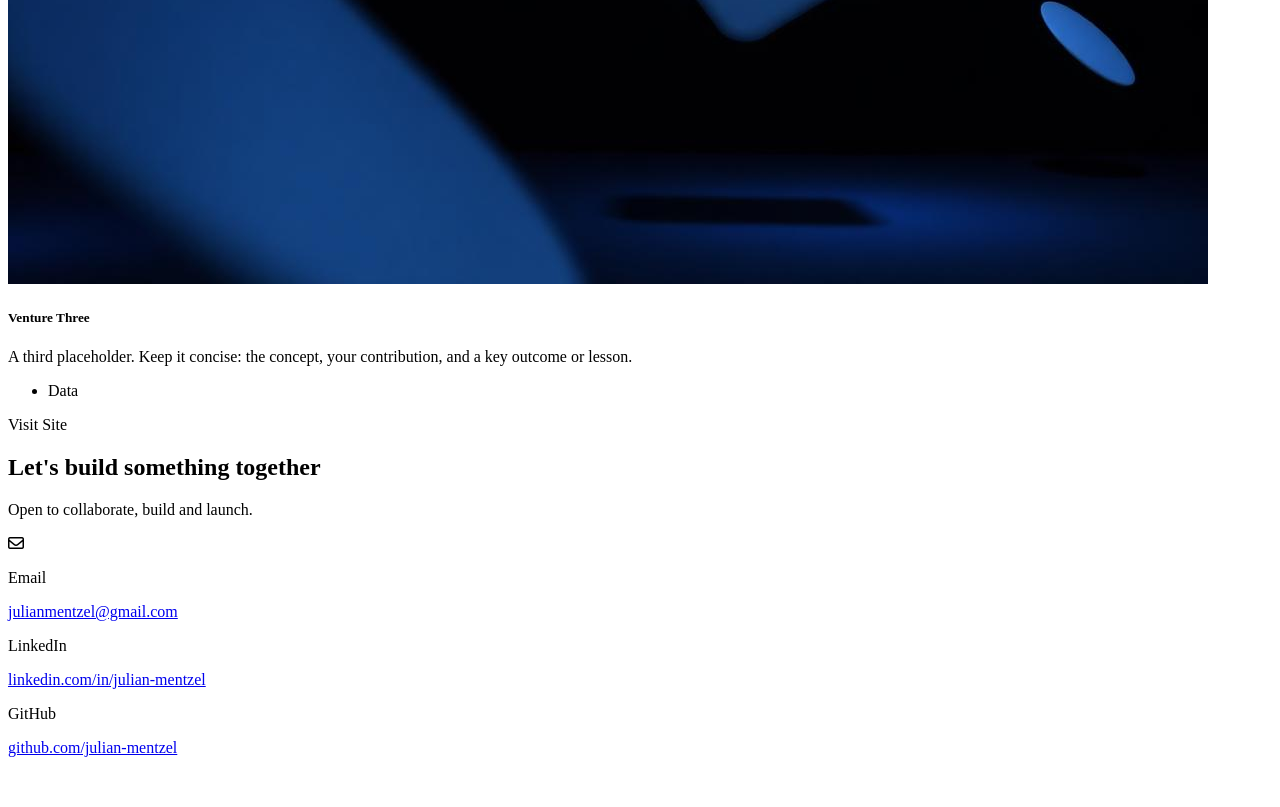
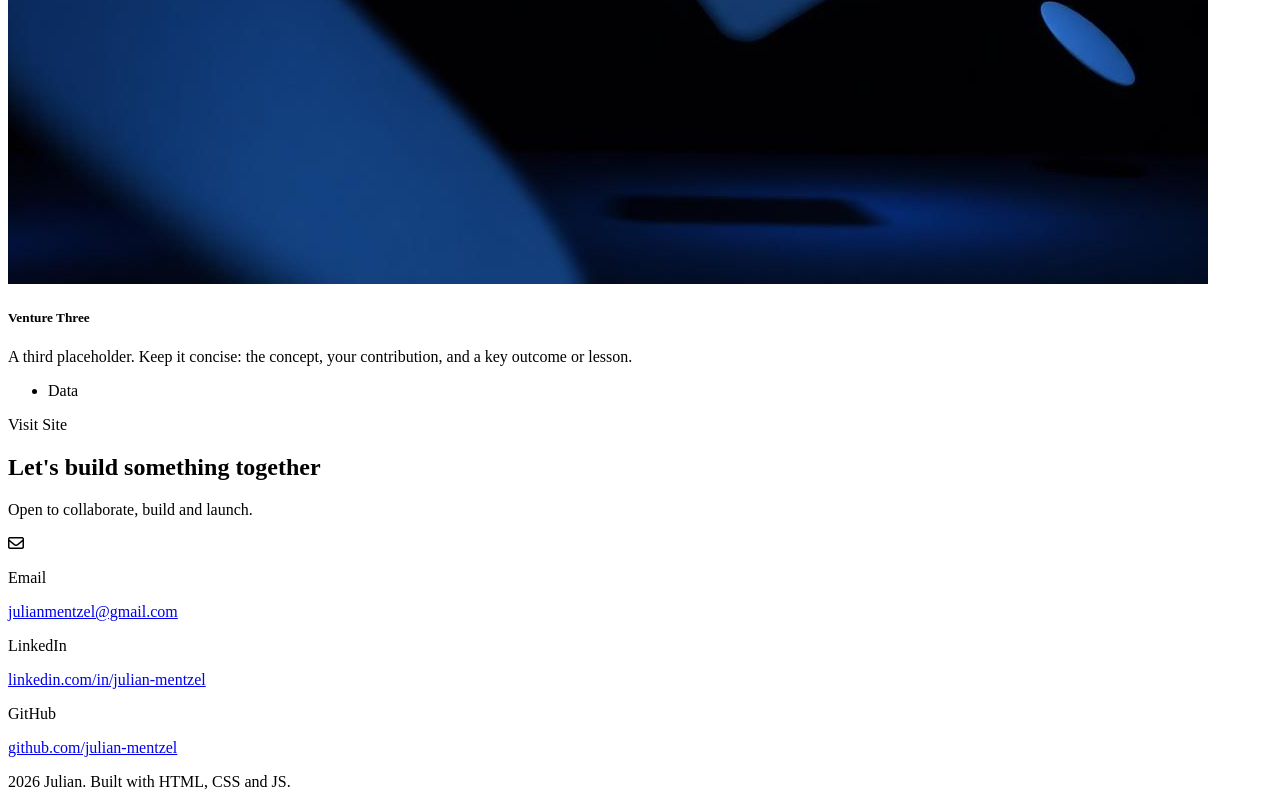
Before and after one commit to julianmentzel/portfolio_project, a plain HTML site: page index.html in a window 1280 px wide. Shown: the part 6380-7187 px from the top of the page. Before the commit the page ends 7153 px from the top, so only its background shows below. Drawn offline with Linux system fonts and the light colour scheme.

Commit message:
Added footer

```diff
--- a/index.html
+++ b/index.html
@@ -288,6 +288,10 @@
         </section>
     </main>
 
+    <footer>
+        <p>2026 Julian. Built with HTML, CSS and JS.</p>
+    </footer>
+
     <script src="js/script.js"></script>
 </body>
 </html>
```
